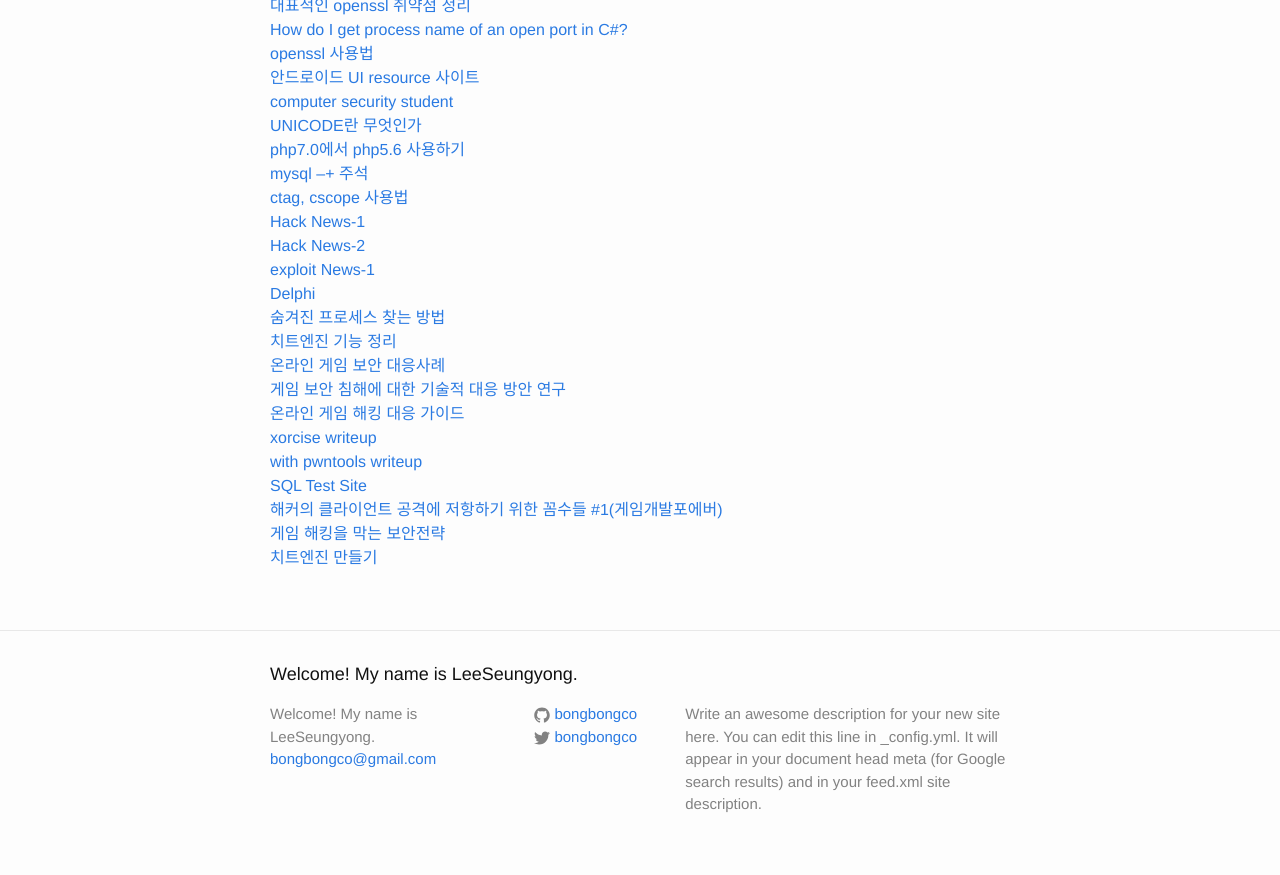
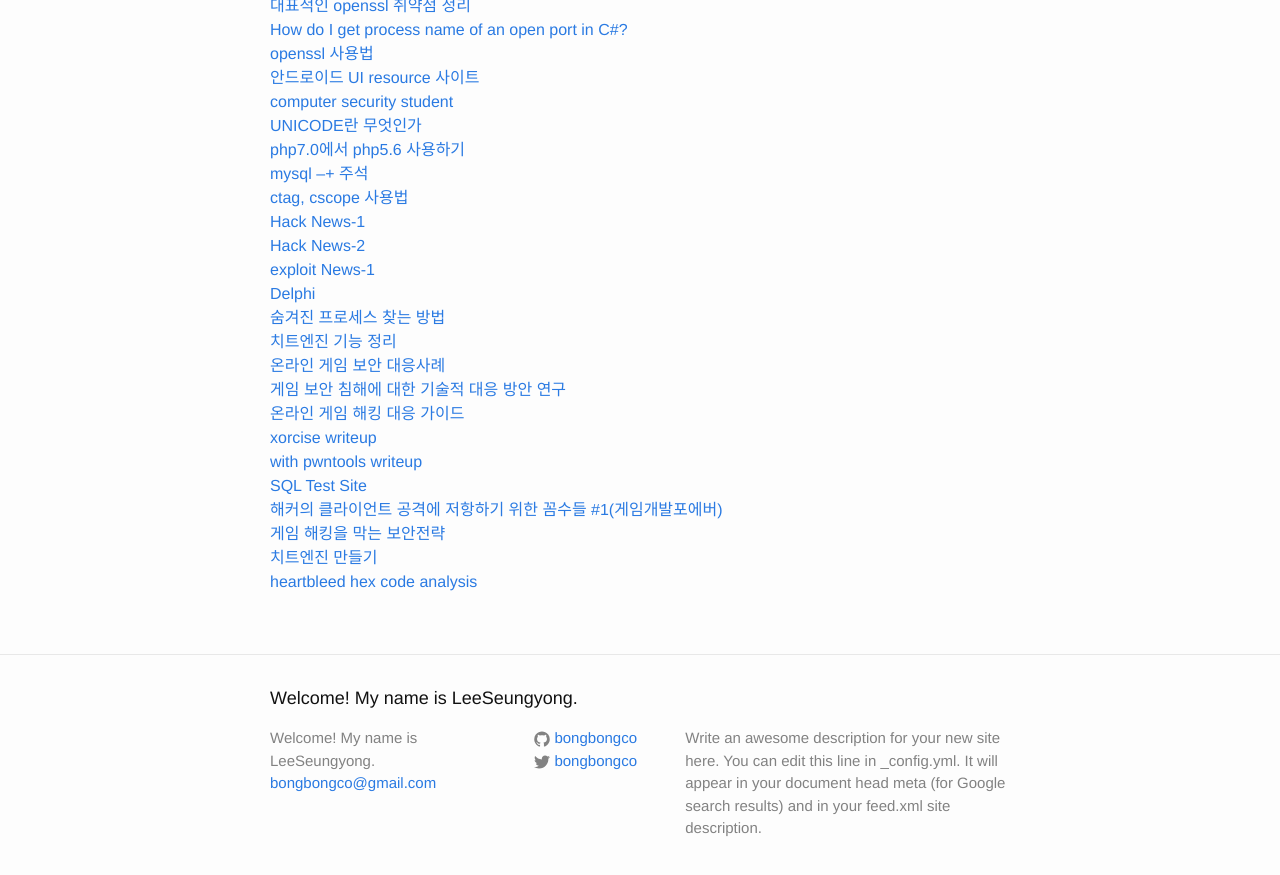
Before and after one commit to LktProgrammer/bongbongco.github.io, a Jekyll site: the page built from _posts/2016-07-22-Website-List.markdown, in a window 1280 px wide and 900 px high, scrolled down 1046 px. Shown: the top 875 px of the window. Built offline with Jekyll 4.4.1, drawn with Linux system fonts in a browser that asks for light colours.

Commit message:
Update 2016-07-22-Website-List.markdown

```diff
--- a/_posts/2016-07-22-Website-List.markdown
+++ b/_posts/2016-07-22-Website-List.markdown
@@ -62,3 +62,4 @@ title: 참고할 웹 사이트들.
 [해커의 클라이언트 공격에 저항하기 위한 꼼수들 #1(게임개발포에버)](http://www.gamedevforever.com/84)
 [게임 해킹을 막는 보안전략](http://blog.naver.com/skydrm/50042183526)
 [치트엔진 만들기](http://blog.naver.com/PostView.nhn?blogId=sjm961104&logNo=220181977110&parentCategoryNo=&categoryNo=28&viewDate=&isShowPopularPosts=false&from=section)
+[heartbleed hex code analysis](http://stackoverflow.com/questions/23033219/heartbleed-python-test-script)
```
